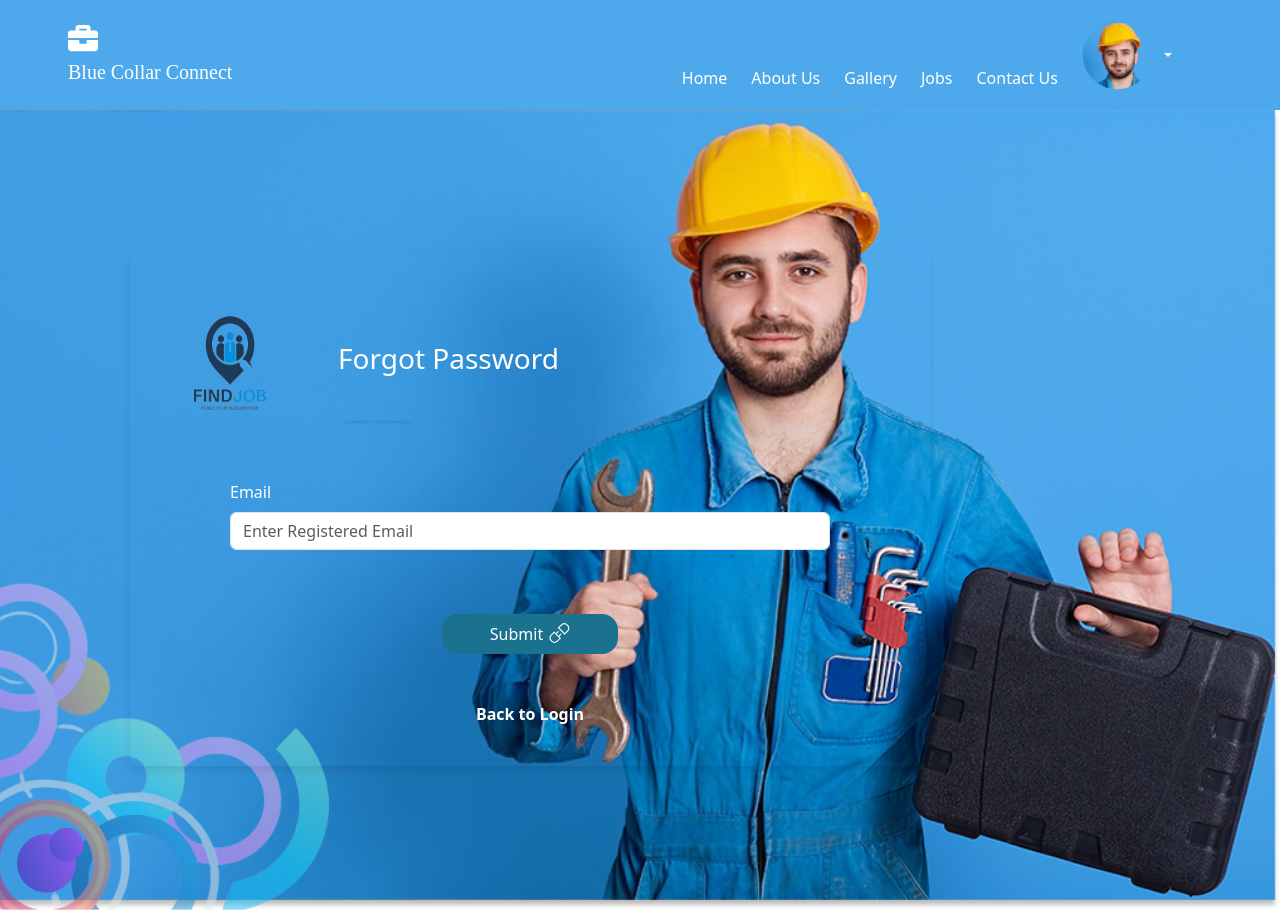
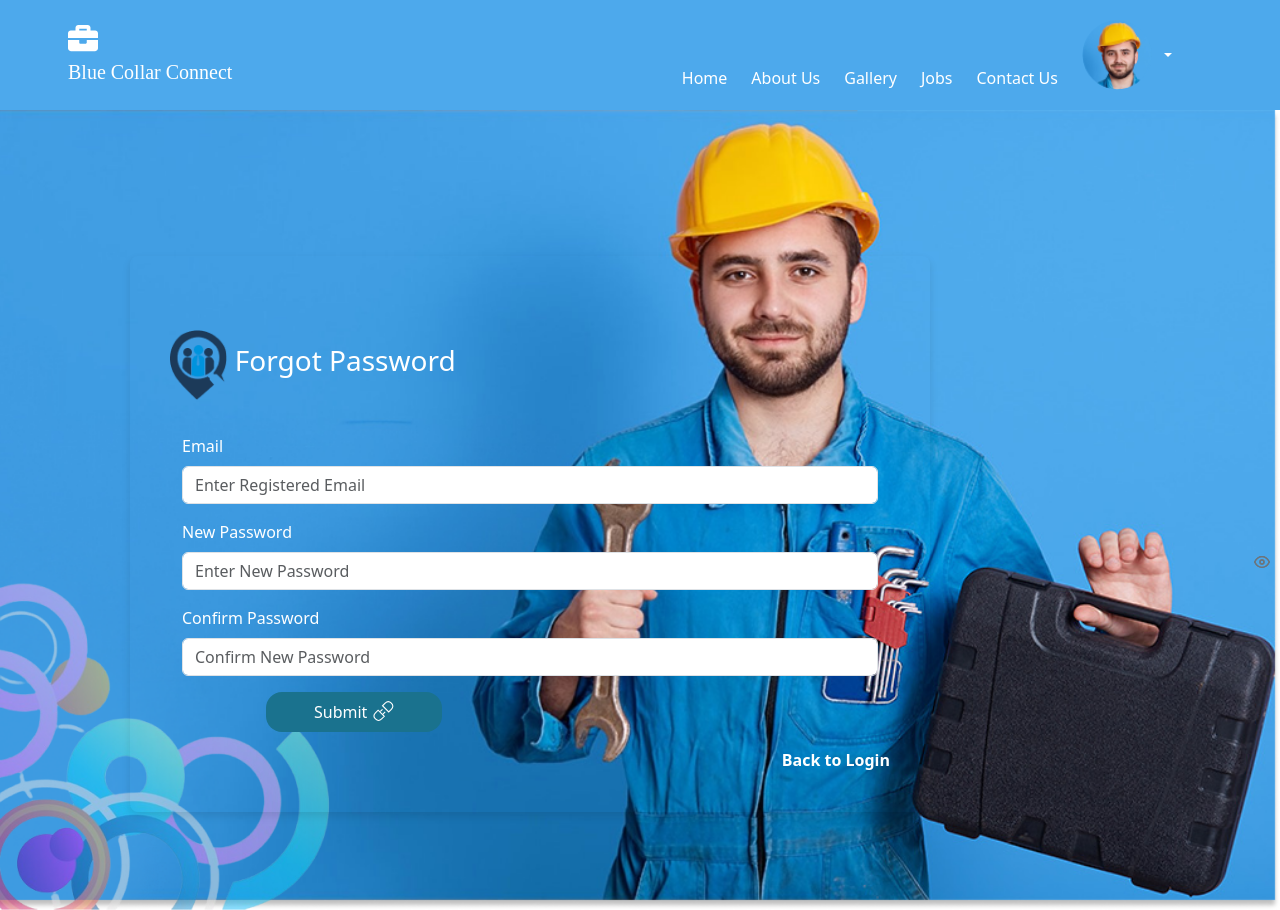
Before and after one commit to soumyasics/SNIT_BlueCollar, a React (Create React App) app in the folder client/: page /blue_collar/forgot-password in a window 1280 px wide. Built offline with nearby package versions, Linux system fonts and the light colour scheme.

Commit message:
forgot password page design added

```diff
--- a/client/src/App.js
+++ b/client/src/App.js
@@ -19,7 +19,7 @@ function App() {
         <Route path="/" element={<Home />} />
         <Route path='/login' element={<Login />} />
         <Route path='/forgot-password' element={<ForgotPassword/>} />
-        <Route path='/reset-password' element={<ResetPassword/>} />
+        {/* <Route path='/reset-password' element={<ResetPassword/>} /> */}
 
         {/* User Routes */}
         <Route path='/user-register' element={<User_Register />} />
--- a/client/src/Pages/Common/ForgotPassword/ForgotPassword.jsx
+++ b/client/src/Pages/Common/ForgotPassword/ForgotPassword.jsx
@@ -2,8 +2,9 @@ import React, { useState } from 'react';
 import { Form, Button, Container, Row, Col, Alert } from 'react-bootstrap';
 import { Link } from 'react-router-dom';
 import Navbar from '../Navbar/Navbar';
-import logo from '../../../Assets/ed6f33eac5982e763d02af2f311ea5a5.png';
+import logo from '../../../Assets/unnamed.png';
 import './ForgotPassword.css';
+import { FiEye, FiEyeOff } from 'react-icons/fi';
 
 function ForgotPassword() {
     const [formData, setFormData] = useState({
@@ -12,6 +13,11 @@ function ForgotPassword() {
 
     const [errors, setErrors] = useState({});
     const [submitted, setSubmitted] = useState(false);
+    const [showPassword, setShowPassword] = useState(false);
+
+    const togglePasswordVisibility = () => {
+        setShowPassword(!showPassword);
+    };
 
     const handleChange = (e) => {
         const { name, value } = e.target;
@@ -45,14 +51,14 @@ function ForgotPassword() {
             <Navbar />
             <div className="user-register-bg">
                 <Container>
-                    <div className="user-forgot-container m-5">
-                        <div className="user-register-header d-flex">
-                            <img src={logo} alt='logo' width={120} />
-                            <h3 className='text-white p-5'>Forgot Password</h3>
+                    <div className="user-forgot-container m-5 mb-0">
+                        <div className="user-register-header d-flex mb-0">
+                            <img src={logo} alt='logo' className='align-self-center me-2' height={'70'}/>
+                            <h3 className='text-white p-5 ps-0'>Forgot Password</h3>
                         </div>
                         {submitted && <Alert variant="success">Please check your mail!</Alert>}
-                        <Form onSubmit={handleSubmit}>
-                            <Row className='m-5'>
+                        <Form onSubmit={handleSubmit} className='d-flex flex-column '>
+                            <Row className='m-0'>
                                 <Col md={12}>
                                     <Form.Group className="mb-3">
                                         <Form.Label htmlFor="email" className='text-white'>Email</Form.Label>
@@ -69,8 +75,48 @@ function ForgotPassword() {
                                     </Form.Group>
                                 </Col>
                             </Row>
-                            <div className='d-flex justify-content-center m-5 '>
-                                <Button type="submit" className="d-flex border-0 align-self-center user-register-button px-5 py-2 rounded-4">
+                            <Row className='m-0'>
+                                <Col md={12}>
+                                    <Form.Group className="mb-3">
+                                        <Form.Label htmlFor="newPassword" className='text-white'>New Password</Form.Label>
+                                        <Form.Control
+                                            type={showPassword ? "text" : "password"}
+                                            id="newPassword"
+                                            name="newPassword"
+                                            value={formData.newPassword}
+                                            onChange={handleChange}
+                                            isInvalid={!!errors.newPassword}
+                                            placeholder="Enter New Password"
+                                        />
+                                        <div className="password-toggle-icon" onClick={togglePasswordVisibility}>
+                                            {showPassword ? <FiEyeOff /> : <FiEye />}
+                                        </div>
+                                        <Form.Control.Feedback type="invalid">{errors.newPassword}</Form.Control.Feedback>
+                                    </Form.Group>
+                                </Col>
+                            </Row>
+                            <Row className='m-0'>
+                                <Col md={12}>
+                                    <Form.Group className="mb-3">
+                                        <Form.Label htmlFor="confirmPassword" className='text-white'>Confirm Password</Form.Label>
+                                        <Form.Control
+                                            type={showPassword ? "text" : "password"}
+                                            id="confirmPassword"
+                                            name="confirmPassword"
+                                            value={formData.confirmPassword}
+                                            onChange={handleChange}
+                                            isInvalid={!!errors.confirmPassword}
+                                            placeholder="Confirm New Password"
+                                        />
+                                        <div className="password-toggle-icon" onClick={togglePasswordVisibility}>
+                                            {showPassword ? <FiEyeOff /> : <FiEye />}
+                                        </div>
+                                        <Form.Control.Feedback type="invalid">{errors.confirmPassword}</Form.Control.Feedback>
+                                    </Form.Group>
+                                </Col>
+                            </Row>
+                            <div className='d-flex justify-content-start mx-5 '>
+                                <Button type="submit" className="d-flex border-0 align-self-center user-register-button px-5 py-2 rounded-4 ms-5">
                                     Submit
                                     <svg xmlns="http://www.w3.org/2000/svg" width="22" height="22" viewBox="0 0 22 22" fill="none">
                                         <g clipPath="url(#clip0_3_212)">
@@ -84,7 +130,8 @@ function ForgotPassword() {
                                     </svg>
                                 </Button>
                             </div>
-                            <div className="login-link mt-3 text-center">
+
+                            <div className="login-link mt-3 align-self-end ">
                                 <Link to="/login" className='fw-bolder text-dark text-decoration-none'><span className='text-white'>Back to Login</span></Link>
                             </div>
                         </Form>
```
Also changed, not shown: 2 other files (tests, documents, lock files or other folders).
